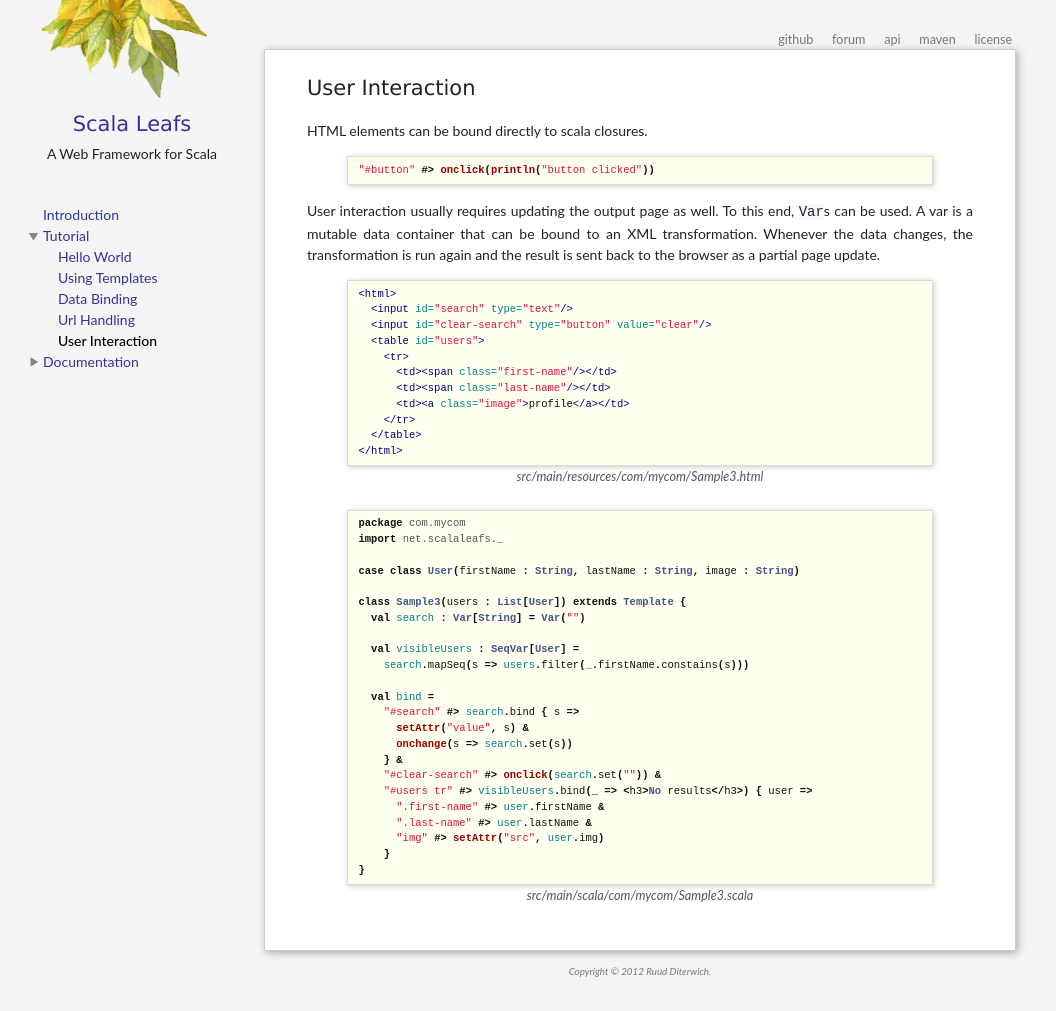
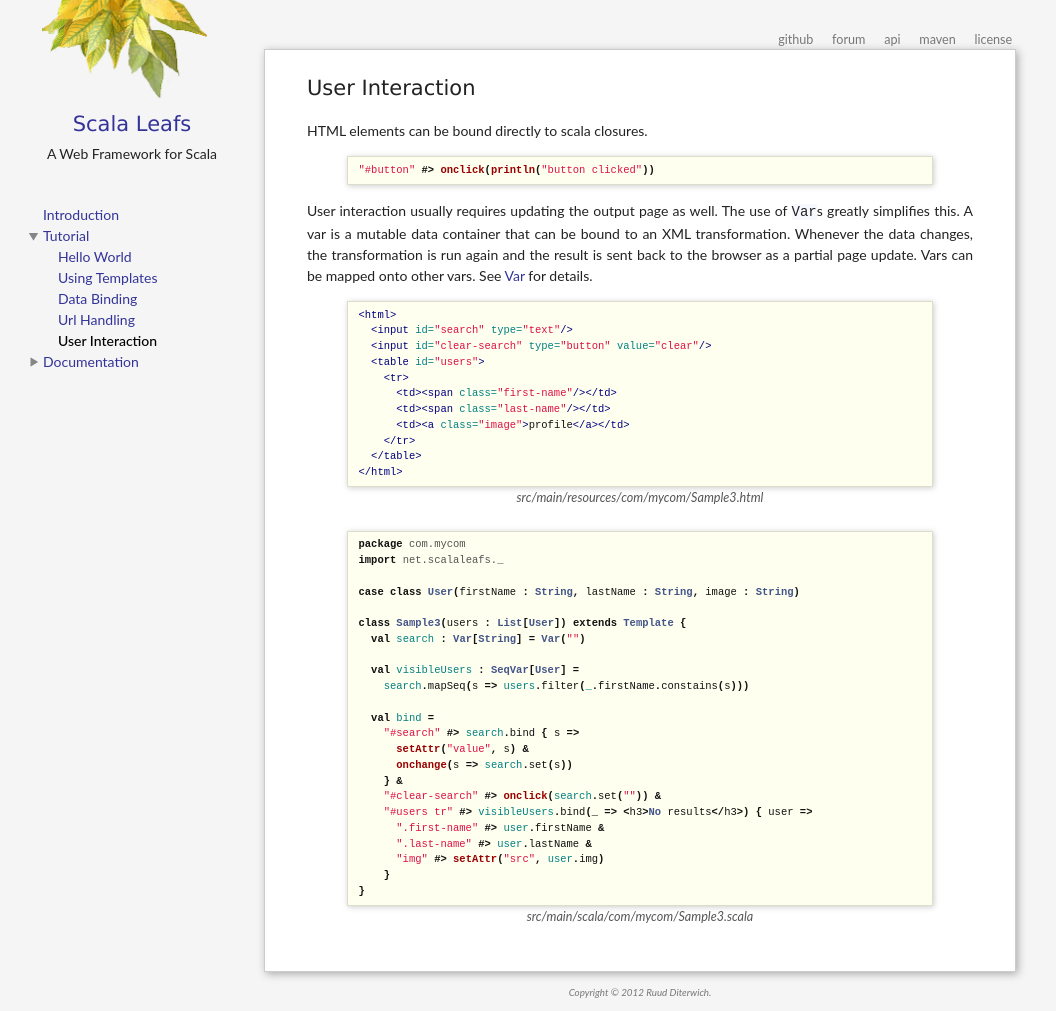
Before and after one commit to scalastuff/scalaleafs, a Jekyll site: the page built from user-interaction.md, in a window 1280 px wide. Shown: the whole page, without its empty margins (0-1056 px from the left). Built offline with Jekyll 4.4.1, drawn with Linux system fonts in a browser that asks for light colours; before the commit the page ends 990 px from its top, so only the background shows below that.

Commit message:
Updated user-interaction.md

```diff
--- a/user-interaction.md
+++ b/user-interaction.md
@@ -9,7 +9,7 @@ HTML elements can be bound directly to scala closures.
 "#button" #> onclick(println("button clicked"))
 {% endhighlight %}
 
-User interaction usually requires updating the output page as well. To this end, `Var`s can be used. A var is a mutable data container that can be bound to an XML transformation. Whenever the data changes, the transformation is run again and the result is sent back to the browser as a partial page update.
+User interaction usually requires updating the output page as well. The use of `Var`s greatly simplifies this. A var is a mutable data container that can be bound to an XML transformation. Whenever the data changes, the transformation is run again and the result is sent back to the browser as a partial page update. Vars can be mapped onto other vars. See [Var](/var.html) for details.
 
 {% highlight html %}
 <html>
```
